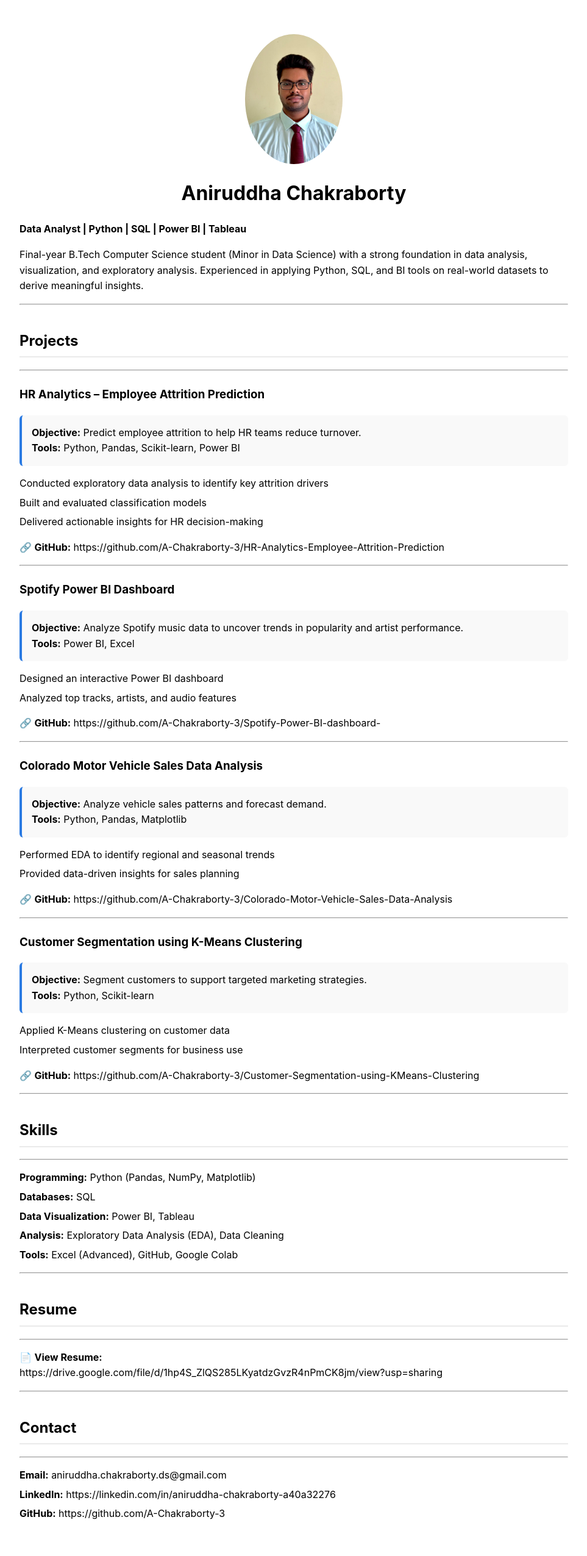
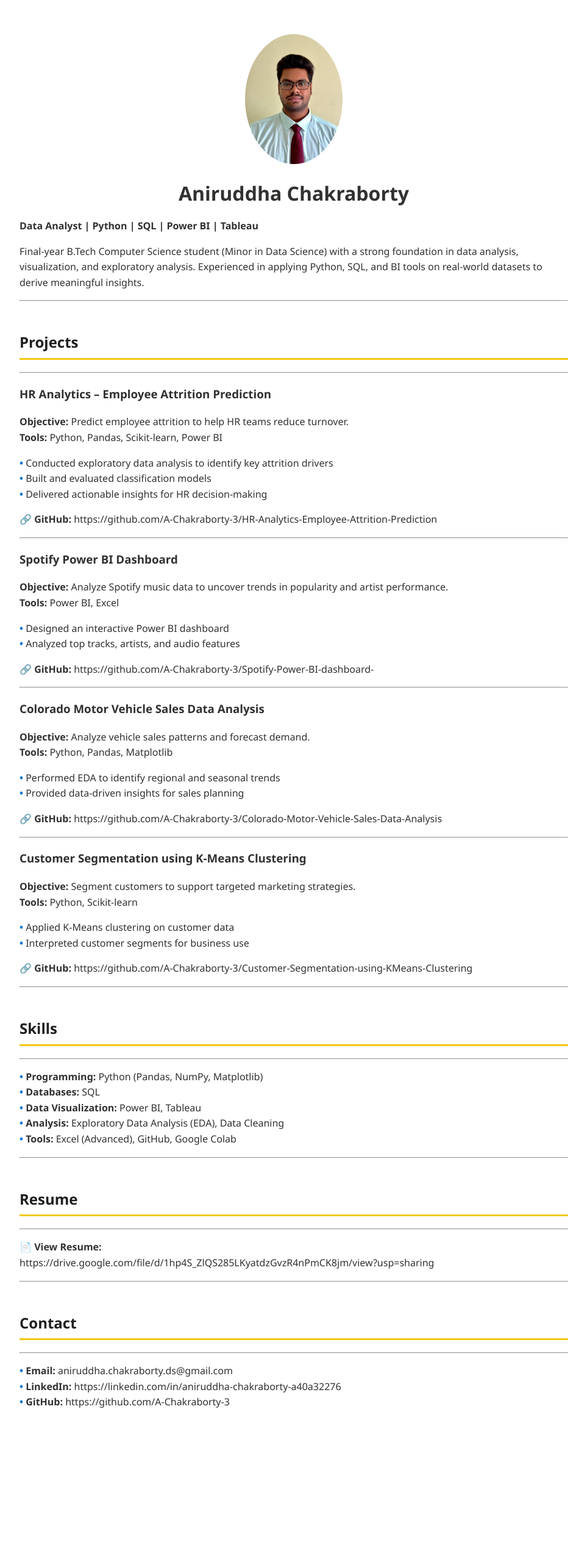
Before and after one commit to A-Chakraborty-3/A-Chakraborty-3.github.io, a Jekyll site: the page built from index.md, in a window 1280 px wide. Shown: the whole page at 61% size, without its empty margins (158-1121 px from the left). Built offline with Jekyll 4.4.1, drawn with Linux system fonts in a browser that asks for light colours; after the commit the page ends 2368 px from its top, so only the background shows below that.

Commit message:
Organize and update CSS styles in style.css
Refactor CSS styles for improved structure and readability.

```diff
--- a/assets/style.css
+++ b/assets/style.css
@@ -1,62 +1,97 @@
-/* General layout */
+/* ===== Base ===== */
 body {
-  font-family: -apple-system, BlinkMacSystemFont, "Segoe UI", Roboto, Oxygen;
+  font-family: "Segoe UI", Roboto, Arial, sans-serif;
+  background-color: #ffffff;
+  color: #323130;
   line-height: 1.6;
 }
 
 .page-content {
   max-width: 900px;
   margin: auto;
-  padding: 2rem;
+  padding: 2rem 1.5rem;
 }
 
-/* Header section */
-header, h1 {
-  text-align: center;
-}
-
+/* ===== Header ===== */
 img {
   display: block;
   margin: 0 auto 1rem auto;
   border-radius: 50%;
+  max-width: 160px;
 }
 
-/* Section headings */
-h2 {
-  border-bottom: 2px solid #eaeaea;
-  padding-bottom: 6px;
-  margin-top: 2.5rem;
+h1 {
+  text-align: center;
+  margin-bottom: 0.3rem;
 }
 
-/* Project cards */
-h3 {
-  margin-top: 1.5rem;
+h1 + strong {
+  display: block;
+  text-align: center;
+  color: #605e5c;
+  margin-bottom: 1.5rem;
 }
 
-h3 + p {
-  background: #f9f9f9;
-  padding: 1rem;
-  border-left: 4px solid #2a7ae2;
-  border-radius: 6px;
+/* ===== Section Headings ===== */
+h2 {
+  margin-top: 3rem;
+  padding-bottom: 0.4rem;
+  border-bottom: 3px solid #f2c811; /* Power BI yellow */
+  color: #201f1e;
 }
 
-/* Links */
+/* ===== Project Cards ===== */
+.project-card {
+  display: block;
+  background: #faf9f8;
+  border-left: 5px solid #0078d4; /* Power BI blue */
+  padding: 1.2rem 1.4rem;
+  margin-top: 1.5rem;
+  border-radius: 8px;
+  text-decoration: none;
+  color: inherit;
+  transition: box-shadow 0.2s ease, transform 0.2s ease;
+}
+
+.project-card:hover {
+  box-shadow: 0 6px 18px rgba(0,0,0,0.08);
+  transform: translateY(-2px);
+}
+
+.project-card h3 {
+  margin-top: 0;
+  margin-bottom: 0.4rem;
+}
+
+/* ===== Lists ===== */
+ul {
+  list-style: none;
+  padding-left: 0;
+}
+
+li::before {
+  content: "• ";
+  color: #0078d4;
+  font-weight: bold;
+}
+
+/* ===== Links ===== */
 a {
-  color: #2a7ae2;
+  color: #0078d4;
   font-weight: 500;
-  text-decoration: none;
 }
 
 a:hover {
   text-decoration: underline;
 }
 
-/* Footer spacing */
-ul {
-  list-style-type: none;
-  padding-left: 0;
+/* ===== Mobile Optimization ===== */
+@media (max-width: 600px) {
+  .page-content {
+    padding: 1.2rem;
+  }
+
+  img {
+    max-width: 130px;
+  }
 }
-
-li {
-  margin-bottom: 6px;
-}
```
